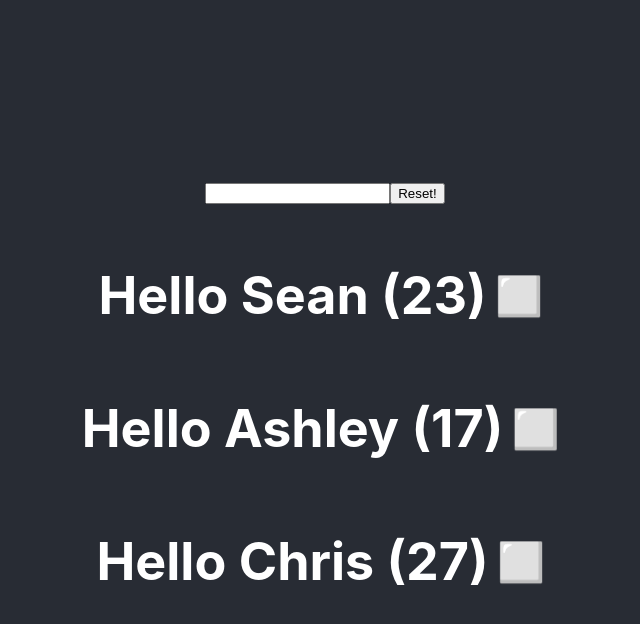
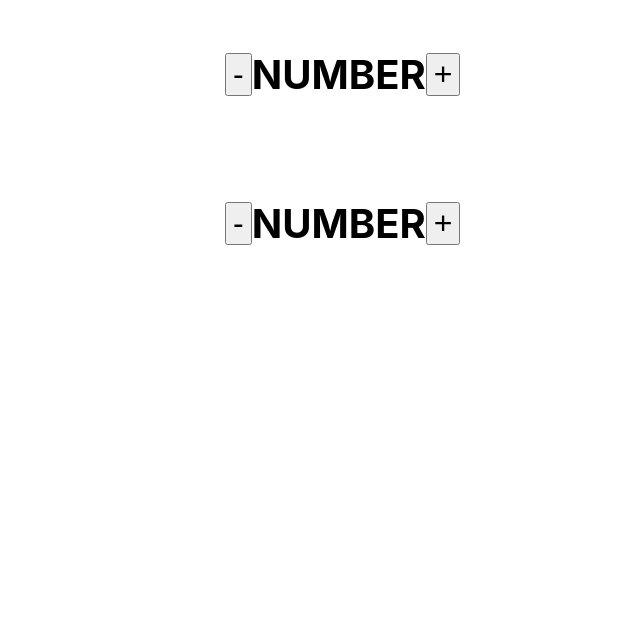
Before and after one commit to seanpoconnell/react, a React (Create React App) app: page / in a window 1280 px wide. Shown: the top 624 px of the page, without its empty margins (315-955 px from the left). Built offline with nearby package versions, Linux system fonts and the light colour scheme.

Commit message:
added counter +- and scss

```diff
--- a/package.json
+++ b/package.json
@@ -6,6 +6,7 @@
     "@testing-library/jest-dom": "^4.2.4",
     "@testing-library/react": "^9.3.2",
     "@testing-library/user-event": "^7.1.2",
+    "node-sass": "^4.14.1",
     "react": "^16.13.1",
     "react-dom": "^16.13.1",
     "react-scripts": "3.4.3"
--- a/src/App.jsx
+++ b/src/App.jsx
@@ -1,19 +1,14 @@
 import React from 'react';
 import './App.css';
-import Hello from './Hello'
-import Name from './Name'
+import Counter from './Counter'
 
 const App = () => {
   return (
     <div className="App">
-      <header className="App-header">
-        <Name />
-        <Hello name="Sean" age={23} />
-        <Hello name="Ashley" age={17} />
-        <Hello name="Chris" age={27} />
-      </header>
+      <Counter />
+      <Counter />
     </div>
   );
-}
+};
 
 export default App;
--- /dev/null
+++ b/src/Counter.jsx
@@ -0,0 +1,16 @@
+import React, { Component } from 'react';
+import './Counter.scss';
+
+class Counter extends Component {
+  render() {
+    return (
+      <div className="counter">
+        <button>-</button>
+        <span className="count">NUMBER</span>
+        <button>+</button>
+      </div>
+    )
+  }
+}
+
+export default Counter;
--- /dev/null
+++ b/src/Counter.scss
@@ -0,0 +1,18 @@
+.counter {
+  padding: 50px;
+  width: 200px;
+  margin: auto;
+  display: flex;
+  align-items: center;
+
+  button {
+    font-size: 2em;
+  }
+
+  .count {
+    font-size: 40px;
+    text-align: center;
+    flex-grow: 1;
+    font-weight: bold;
+  }
+}
```
Also changed, not shown: 1 other file (tests, documents, lock files or other folders).
